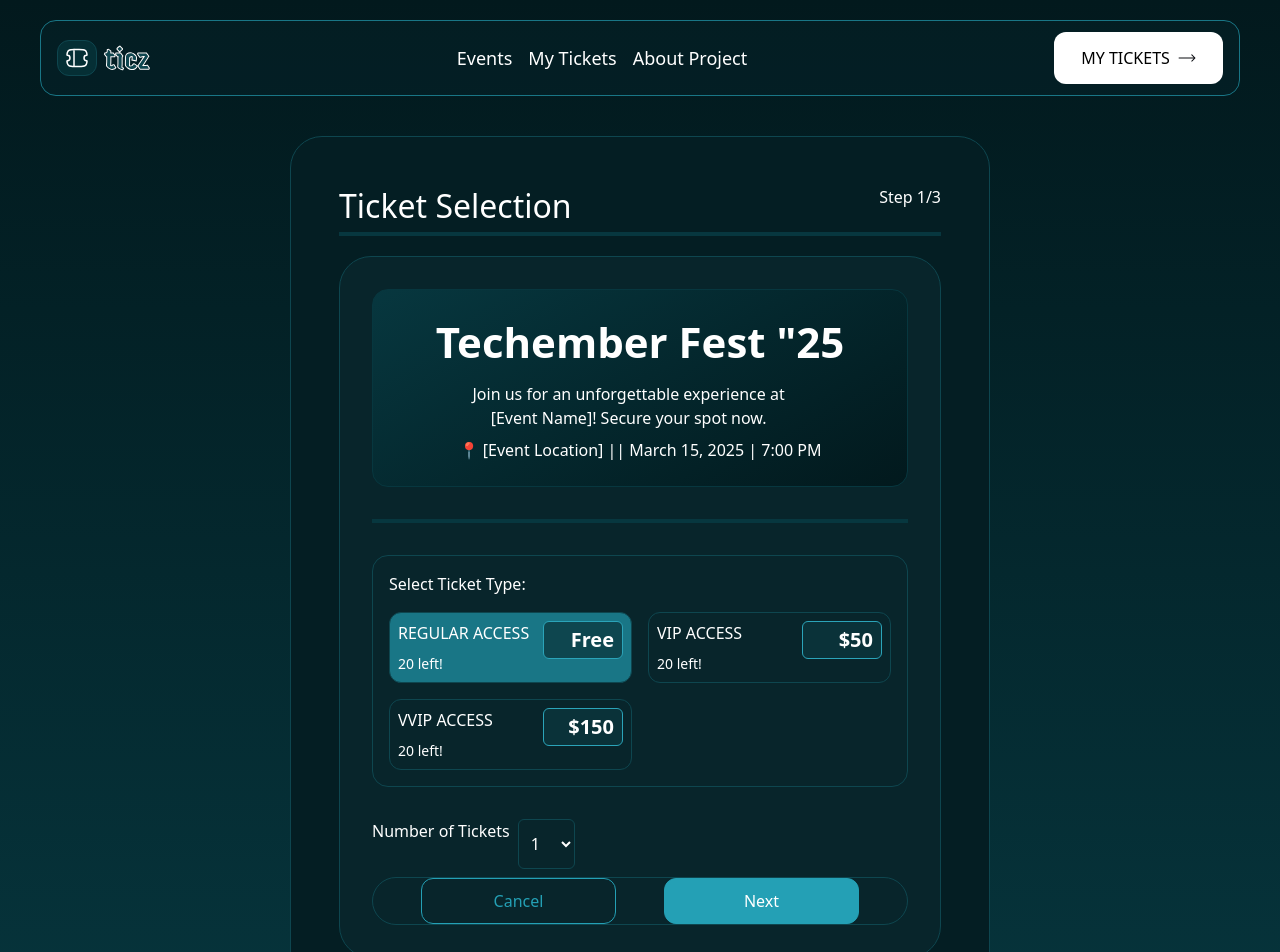
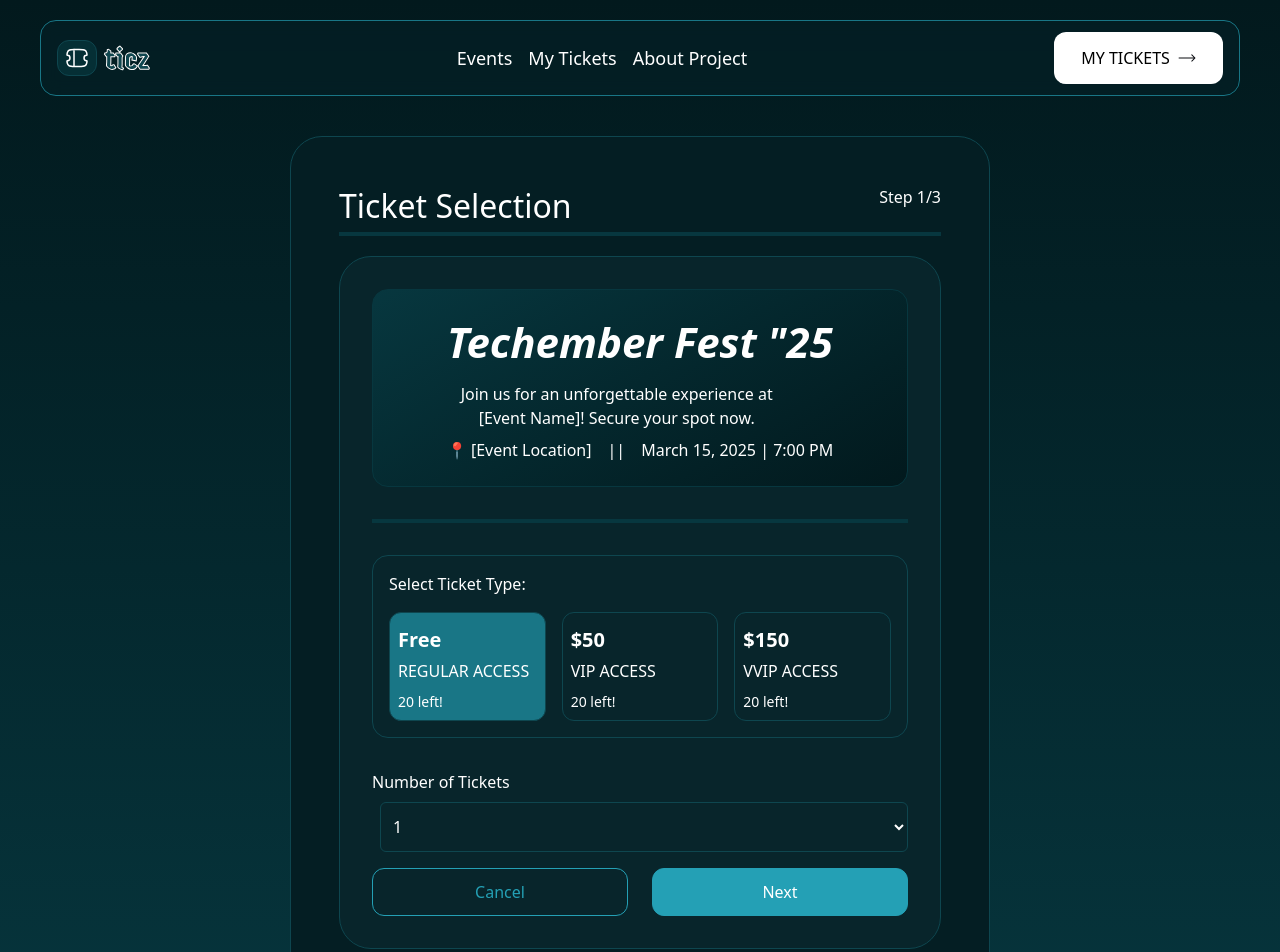
Before and after one commit to Moluno-xiii/hng12-task-2-ticket_generator, a React (Vite) app: page / in a window 1280 px wide. Shown: the top 952 px of the page. Built offline with nearby package versions, Linux system fonts and the light colour scheme.

Commit message:
feat : finished modified figma design

```diff
--- a/src/App.tsx
+++ b/src/App.tsx
@@ -36,7 +36,7 @@ function App() {
     );
   };
   return (
-    <div className="from-primary to-secondary min-h-dvh space-y-10 bg-linear-to-b px-2 py-2 text-white md:px-5 md:py-5">
+    <div className="from-primary to-secondary min-h-dvh space-y-10 bg-linear-to-b px-3 py-2 text-white md:px-5 md:py-5">
       <NavHeader />
       {tabs.map(
         (tab) =>
--- a/src/_components/AttendeeDetails.tsx
+++ b/src/_components/AttendeeDetails.tsx
@@ -65,6 +65,7 @@ const AttendeeDetails = () => {
           <label htmlFor="project">About the project</label>
           <textarea
             name="project"
+            placeholder="Textarea"
             id="project"
             className="border-border h-[127px] rounded-md border px-2 py-1"
           ></textarea>
--- a/src/_components/NavHeader.tsx
+++ b/src/_components/NavHeader.tsx
@@ -1,6 +1,6 @@
 const NavHeader = () => {
   return (
-    <nav className="mx-auto flex h-[76px] max-w-[1200px] flex-row items-center justify-between rounded-2xl border border-[#197686] bg-[#05252C]/40 px-4">
+    <nav className="sticky top-5 z-20 mx-auto flex h-[76px] max-w-[1200px] flex-row items-center justify-between rounded-2xl border border-[#197686] bg-[#05252C]/40 px-4 backdrop-blur-sm">
       <div>
         <img
           src="/logo.svg"
--- a/src/_components/Ready.tsx
+++ b/src/_components/Ready.tsx
@@ -1,12 +1,23 @@
 const Ready: React.FC = () => {
   return (
-    <div>
+    <div className="flex flex-col items-center gap-y-6">
       <div className="text-center">
-        <p className="mb-2 text-4xl">Your Ticket is Booked!</p>
+        <p className="mb-2 text-xl md:text-4xl">Your Ticket is Booked!</p>
         <span>You can download or Check your email for a copy</span>
       </div>
 
-      <div></div>
+      <div>
+        <img src="ticket-large.svg" alt="ticket image" />
+      </div>
+
+      <div className="flex w-full flex-col justify-between gap-x-6 gap-y-3 max-md:flex-col-reverse md:h-12 md:flex-row">
+        <button className="hover:bg-primary flex-1 rounded-xl border border-[#24A0B5] text-[#24A0B5] transition-all duration-300 max-md:p-3">
+          Book Another Ticket
+        </button>
+        <button className="w-full rounded-xl border border-[#24A0B5] bg-[#24A0B5] text-white transition-all duration-300 hover:bg-[#24A0B5]/70 max-md:p-3 md:flex-1">
+          Download Ticket
+        </button>
+      </div>
     </div>
   );
 };
--- a/src/_components/TicketSelection.tsx
+++ b/src/_components/TicketSelection.tsx
@@ -12,7 +12,7 @@ const TicketSelection = () => {
       <TicketType />
 
       <div className="space-y-2">
-        <div className="flex flex-col gap-y-2 max-md:mb-4 md:flex-row">
+        <div className="mb-4 flex flex-col gap-y-2">
           <label>Number of Tickets</label>
           <select className="border-border ml-2 cursor-pointer rounded-md border p-3 px-2">
             {options.map((value) => (
@@ -22,7 +22,7 @@ const TicketSelection = () => {
             ))}
           </select>
         </div>
-        <div className="border-border flex w-full flex-col gap-x-12 gap-y-3 md:h-12 md:flex-row md:justify-between md:rounded-full md:border md:px-12">
+        <div className="flex h-12 flex-col justify-between gap-x-6 gap-y-3 max-md:flex-col-reverse md:flex-row">
           <button className="hover:bg-primary flex-1 rounded-xl border border-[#24A0B5] text-[#24A0B5] transition-all duration-300 max-md:p-3">
             Cancel
           </button>
--- a/src/_components/TicketTitle.tsx
+++ b/src/_components/TicketTitle.tsx
@@ -1,13 +1,19 @@
 const TicketTitle = () => {
   return (
     <div className="from-secondary to-primary flex flex-col items-center gap-y-3 rounded-2xl border border-[#07373F] bg-linear-150 p-3 md:p-6">
-      <p className="text-2xl font-bold md:text-[42px]">Techember Fest "25</p>
+      <p className="text-2xl font-bold italic md:text-[42px]">
+        Techember Fest "25
+      </p>
       <div className="flex flex-col gap-y-2 text-center">
         <span className="sm:max-w-[340px]">
           Join us for an unforgettable experience at [Event Name]! Secure your
           spot now.
         </span>
-        <span>📍 [Event Location] || March 15, 2025 | 7:00 PM</span>
+        <div className="flex flex-col max-md:gap-y-2 md:flex-row">
+          <span>📍 [Event Location]{""}</span>{" "}
+          <span className="mx-4 hidden md:inline-block">||</span>
+          <span>March 15, 2025 | 7:00 PM</span>
+        </div>
       </div>
     </div>
   );
--- a/src/_components/TicketType.tsx
+++ b/src/_components/TicketType.tsx
@@ -36,22 +36,20 @@ const TicketType: React.FC<Props> = ({ name }) => {
   return (
     <div className="border-border space-y-4 rounded-2xl border p-4">
       <span>Select Ticket Type: {name}</span>
-      <ul className="mt-4 grid gap-4 md:grid-cols-2">
+      <ul className="mt-4 grid grid-cols-1 gap-4 md:grid-cols-3">
         {ticketTypes.map((ticket) => (
           <li
             key={ticket.name}
-            className={`border-border flex cursor-pointer flex-row justify-between gap-x-2 rounded-xl border p-2 transition-all duration-200 hover:bg-[#197686] ${ticket.name === selectedTicket && "bg-[#197686]"}`}
+            className={`border-border flex cursor-pointer flex-col justify-between gap-x-2 rounded-xl border p-2 transition-all duration-200 hover:bg-[#197686] ${ticket.name === selectedTicket && "bg-[#197686]"}`}
             onClick={() => handleSelectTicket(ticket.name)}
           >
+            <button className={`h-[38px] text-start text-xl font-semibold`}>
+              {`${ticket.amount ? "$" + ticket.amount : "Free"}`}
+            </button>
             <div className="flex flex-col gap-y-2">
               <span className="uppercase">{ticket.name}</span>
               <span className="text-[14px]">{ticket.capacity} left!</span>
             </div>
-            <button
-              className={`p- h-[38px] w-20 rounded-md border border-[#2ba4b9] pr-2 text-end text-xl font-semibold ${ticket.name === selectedTicket ? "bg-[#0E464F]" : "bg-[#0E464F]/40"}`}
-            >
-              {`${ticket.amount ? "$" + ticket.amount : "Free"}`}
-            </button>
           </li>
         ))}
       </ul>
```
Also changed, not shown: public/ticket-large.svg (added), 1 other file (tests, documents, lock files or other folders).
